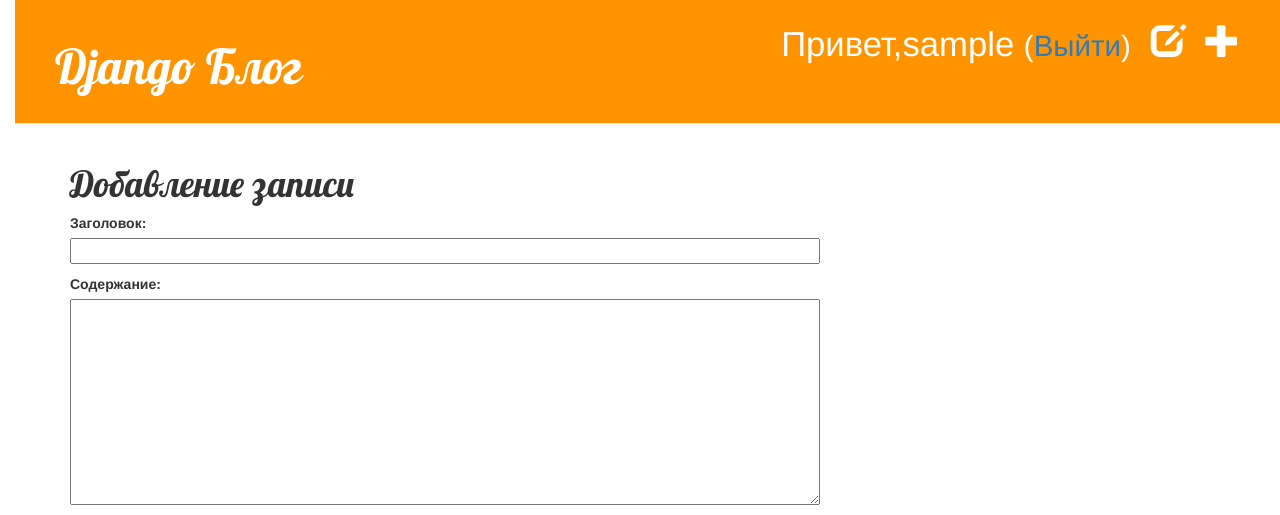
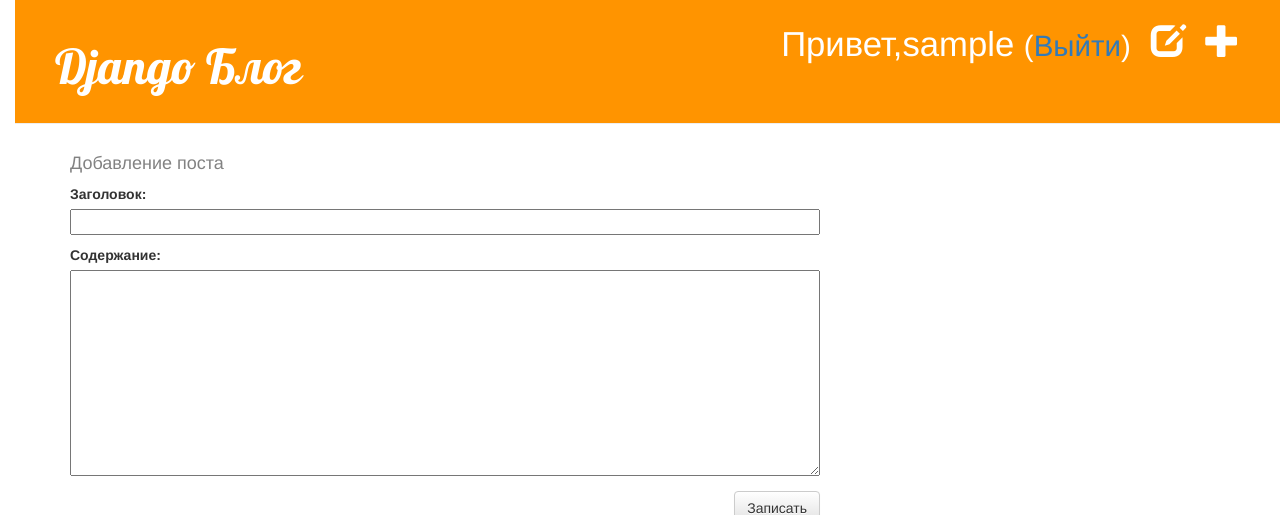
Before and after one commit to sergksk/my-first-blog, a Django app: page /post/new/ in a window 1280 px wide. Shown: the top 515 px of the page. Run offline with Django 3.2, Linux system fonts and the light colour scheme; the visitor is signed in with stand-in values (Sample User, id 1); some libraries are stand-ins or nearby versions.

Commit message:
mycomp 090318-19:45

```diff
--- a/mysite/blog/models.py
+++ b/mysite/blog/models.py
@@ -38,7 +38,6 @@ class Comment(models.Model):
          self.post.count_comments += 1
          self.post.save()
 
-
     def approved_comments(self):
          return self.comments.filter(approved_comment=True)
 
--- a/mysite/blog/static/css/blog.css
+++ b/mysite/blog/static/css/blog.css
@@ -11,9 +11,10 @@ body {	padding-left: 15px;	}
 	text-decoration:	none;
 }
 .content {	margin-left:	40px;}
-h1,	h2,	h3,	h4	{
+h1,	h2, h3	{
 	font-family:	'Lobster',	cursive;
 }
+h4 { color: #828282; }
 .date {
 	color:	#828282;
 }
@@ -25,7 +26,7 @@ h1,	h2,	h3,	h4	{
 	color:	#ffffff;	float:	right; font-size:	26pt;	margin-right:	20px;
 }
 .post {
-	margin-bottom:	70px;
+	margin-bottom:	50px;
 }
 .post h1 a,	.post h1 a:visited	{
 	color: #00000;
--- a/mysite/blog/templates/blog/form_edit.html
+++ b/mysite/blog/templates/blog/form_edit.html
@@ -1,6 +1,6 @@
 {% extends 'blog/base.html'	%}
 {% block content %}
- <h1>{{ action }}</h1>
+ <h4>{{ action }}</h4>
  <form method="POST" class="post-form">{% csrf_token %}
     {{ form.as_p}}
     <button type="submit" class="save btn btn-default">Записать</button>
--- a/mysite/blog/views.py
+++ b/mysite/blog/views.py
@@ -12,7 +12,7 @@ def post_detail(request, pk):
     return render(request, 'blog/post_detail.html', {'post' : post})
 @login_required
 def post_new(request):
-    action = "Добавление записи"
+    action = "Добавление поста"
     if request.method == "POST":
         form = PostForm(request.POST)
         if form.is_valid():
@@ -25,7 +25,7 @@ def post_new(request):
     return render(request, 'blog/form_edit.html', {'form': form, 'action': action})
 @login_required
 def post_edit(request, pk):
-    action = "Изменение записи"
+    action = "Изменение поста"
     post = get_object_or_404(Post, pk=pk)
     if request.method == "POST":
         form = PostForm(request.POST, instance=post)
@@ -52,7 +52,7 @@ def post_remove(request, pk):
     post.delete()
     return redirect('post_list')
 def add_comment_to_post(request, pk):
-    action="Добавление записи"
+    action="Добавление комментария"
     post = get_object_or_404(Post, pk=pk)
     if request.method == "POST":
         form = CommentForm(request.POST)
```
